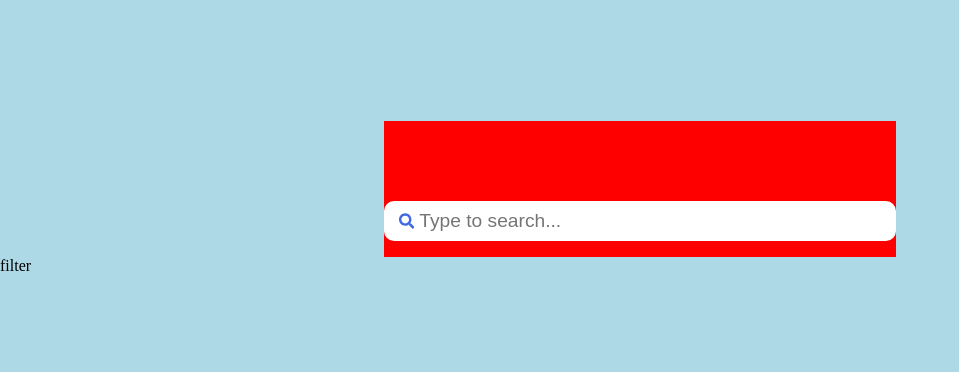
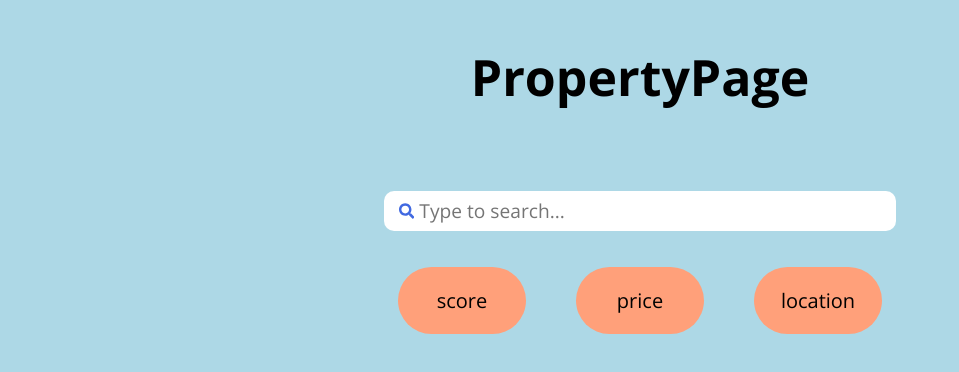
Before and after one commit to foojanbabaeeian/Irvinehacks25, a React (Create React App) app in the folder frontend/: page / in a window 1280 px wide. Shown: the part 202-574 px from the top of the page, without its empty margins (0-959 px from the left). Built offline with nearby package versions, Linux system fonts and the light colour scheme.

Commit message:
finish the search bar decorate

```diff
--- a/frontend/src/App.css
+++ b/frontend/src/App.css
@@ -28,3 +28,14 @@
 
   min-height: 100vh;
 }
+
+.page-title{
+  font-size: 50px;
+  display: flex;
+  justify-content: center;
+  align-items: center;
+}
+
+h1{
+  font-family: var(--font-base);
+}
--- a/frontend/src/container/PropertyPage/PropertyPage.css
+++ b/frontend/src/container/PropertyPage/PropertyPage.css
@@ -6,8 +6,10 @@
     flex-direction: column;
 }
 
+
+
+
 .searchBar-container{
-    background-color: red;
     padding-top:10vh;
     width: 40%;
     margin:auto;
@@ -16,3 +18,22 @@
     align-items: center;
     min-width: 200px;
 }
+
+.FilterOption-container{
+    display: flex;
+    justify-content: center;
+    align-items: center;
+    font-size: 20px;
+    padding: 20px;
+    gap:50px;
+}
+
+.filter-btn{
+    display: flex;
+    justify-content: center;
+    align-items: center;
+    padding: 20px 10px;
+    min-width: 8rem;
+    background-color: lightsalmon;
+    border-radius: 50px;
+}
--- a/frontend/src/container/PropertyPage/PropertyPage.jsx
+++ b/frontend/src/container/PropertyPage/PropertyPage.jsx
@@ -12,7 +12,7 @@ const PropertyPage = () => {
 
   return (
     <div className="PropertyPage box__container">
-      {/* <h1 className="title">PropertyPage</h1> */}
+      <h1 className="page-title">PropertyPage</h1>
 
       <div className="feature-Container">
         <div className="searchBar-container">
@@ -20,8 +20,18 @@ const PropertyPage = () => {
             <SearchResultList results = {results}/>
         </div>
 
-        <div className="FilterOption">
-            filter
+        <div className="FilterOption-container">
+            <div className="score-container filter-btn">
+              score
+            </div>
+
+            <div className="price-container filter-btn">
+              price
+            </div>
+
+            <div className="location-container filter-btn">
+              location
+            </div>
         </div>
 
         {/* <div className="DisplayResult">
--- a/frontend/src/index.css
+++ b/frontend/src/index.css
@@ -1,6 +1,7 @@
 
+@import url('https://fonts.googleapis.com/css2?family=Open+Sans:ital,wght@0,300..800;1,300..800&display=swap');
 :root{
-  --font-base:"";
+  --font-base:"Open Sans", serif;
   --font-alt: "";
 }
 
@@ -9,6 +10,7 @@
   padding: 0;
   margin: 0;
   scroll-behavior: smooth;
+  font-family: var(--font-base);
 }
 
 .slide-bottom {
```
